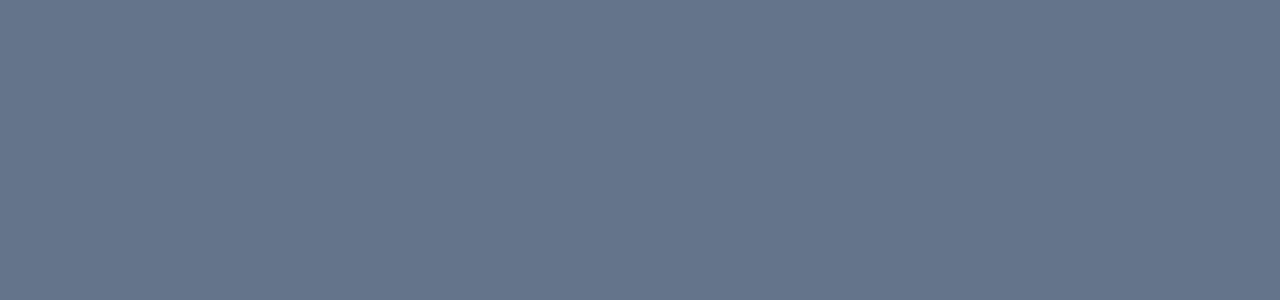
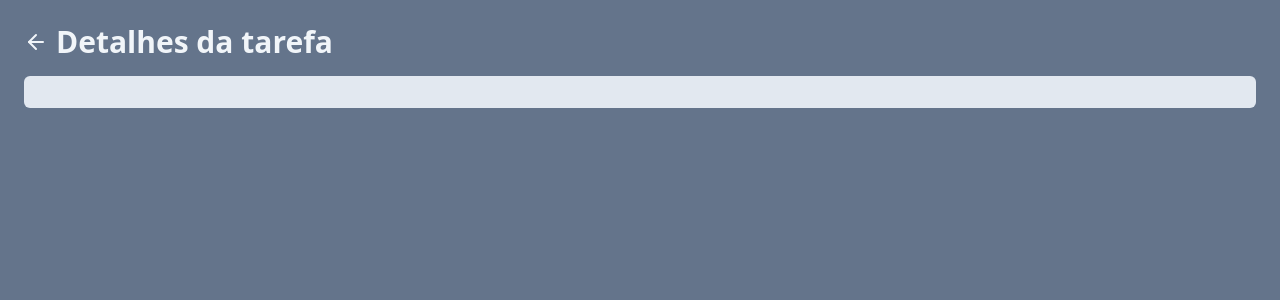
Before and after one commit to PettersonWilliam/List-tasks-react, a React (Vite) app: page /detail-task in a window 1280 px wide. Shown: the top 300 px of the page. Built offline with nearby package versions, Linux system fonts and the light colour scheme.

Commit message:
feat(App, DetailTaskPage, ErrorPages): Implement local storage for tasks, enhance detail page with navigation, and add error handling page

```diff
--- a/src/App.jsx
+++ b/src/App.jsx
@@ -1,28 +1,15 @@
 import Tasks from './components/Tasks';
 import AddTasks from './components/AddTasks';
-import { useState } from 'react';
+import { useEffect, useState } from 'react';
 
 function App() {
-	const [tasks, setTasks] = useState([
-		{
-			id: 1,
-			title: 'Estudar React',
-			description: 'Estudar React para criar uma aplicação de gerenciador de tarefas',
-			completed: false
-		},
-		{
-			id: 2,
-			title: 'Estudar Node.js',
-			description: 'Estudar Node.js para criar uma aplicação de gerenciador de tarefas',
-			completed: false
-		},
-		{
-			id: 3,
-			title: 'Estudar Tailwind CSS',
-			description: 'Estudar Tailwind CSS para criar uma aplicação de gerenciador de tarefas',
-			completed: false
-		}
-	]);
+
+	const [tasks, setTasks] = useState(localStorage.getItem('tasks') ? JSON.parse(localStorage.getItem('tasks')) : []);
+
+	//ARMAZENANDO AS TAREFAS NO LOCAL STORAGE
+    useEffect(() => {
+		localStorage.setItem('tasks', JSON.stringify(tasks));
+	}, [tasks]);
 
 	function addTaskSubmit(title, description) {
 		setTasks([
--- a/src/components/Pages/DetailTaskPage.jsx
+++ b/src/components/Pages/DetailTaskPage.jsx
@@ -1,15 +1,31 @@
-import {useSearchParams} from 'react-router-dom';
+import { useSearchParams, useNavigate } from 'react-router-dom'; // TODA VEZ QUE IMPORTAMOS ALGO COMO "use..." O MESMO É UM HOOK
+import { ArrowLeftIcon } from 'lucide-react';
 
 function DetailTaskPage() {
 	const [ searchParams ] = useSearchParams();
 	const title = searchParams.get('title');
 	const description = searchParams.get('description');
+	const navigate = useNavigate();
 
 	return (
-		<div className='w-screen h-screen bg-slate-500 flex justify-center p-6'>
-			<div className='w-[500px] mb-4'>
-				<h1>{title}</h1>
-				<p>{description}</p>
+		<div className='w-screen h-screen bg-slate-500 p-6'>
+			<div className='w[500px] space-y-4'>
+				<div className='flex items-center gap-2'>
+					<span title="Voltar">
+						<ArrowLeftIcon
+							className='w-6 h-6 text-slate-100 cursor-pointer'
+							onClick={() => { navigate('/home') }}
+						/>
+					</span>
+					<h1 className='text-3xl text-slate-100 font-bold text-center'>
+						Detalhes da tarefa
+					</h1>
+				</div>
+
+				<div className=' bg-slate-200 rounded-md p-4'>
+					<h2 className='text-xl font-bold text-slate-600'>{title}</h2>
+					<p className='text-slate-600'>{description}</p>
+				</div>
 			</div>
 		</div>
 	)
--- /dev/null
+++ b/src/components/Pages/ErrorPages.jsx
@@ -0,0 +1,9 @@
+const ErrorPages = () => {
+	return (
+		<div className='w-screen h-screen bg-slate-500 flex justify-center p-6'>
+			<h1 className='text-4xl text-slate-100 font-bold text-center mb-4'>Página não encontrada</h1>
+		</div>
+	)
+}
+
+export default ErrorPages;
--- a/src/components/Tasks.jsx
+++ b/src/components/Tasks.jsx
@@ -13,7 +13,7 @@ function Tasks({ tasks, onTaskClick, onClickRemoveTask }) {
         <ul className='space-y-4 p-6 bg-slate-200 rounded-md shadow mt-6'>
             {tasks.map(task => (
                 <li key={task.id} className="flex gap-2">
-                    <button onClick={ () => onTaskClick(task) }
+                    <button onClick={ () => onTaskClick(task.id) }
                         className={`space-y-4 p-2 w-full text-left bg-slate-400 rounded-md shadow outline-slate-700 ${task.completed && 'line-through'}`}>
                         {task.title}
                     </button>
--- a/src/main.jsx
+++ b/src/main.jsx
@@ -4,8 +4,8 @@ import App from './App.jsx'
 import './index.css'
 import { createBrowserRouter, RouterProvider } from 'react-router-dom'
 import DetailTaskPage from './components/Pages/DetailTaskPage.jsx'
-
-
+import ErrorPages from './components/Pages/ErrorPages.jsx'
+import { Navigate } from 'react-router-dom'
 const router = createBrowserRouter([
 	{
 		path: '/home',
@@ -14,6 +14,15 @@ const router = createBrowserRouter([
 	{
 		path: '/detail-task',
 		element: <DetailTaskPage />
+	},
+	{
+		path: '*',// QUANDO NÃO ENCONTRAR A ROTA
+		Component: App , // COMPONENTE QUE SERÁ RENDERIZADO QUANDO A ROTA NÃO FOR ENCONTRADA
+		errorElement: <Navigate replace to='/database-error' /> // REDIRECIONA PARA A PÁGINA DE ERRO
+	},
+	{
+		path: '/database-error',
+		element: <ErrorPages errorCode={404} />
 	}
 ])
 
```
